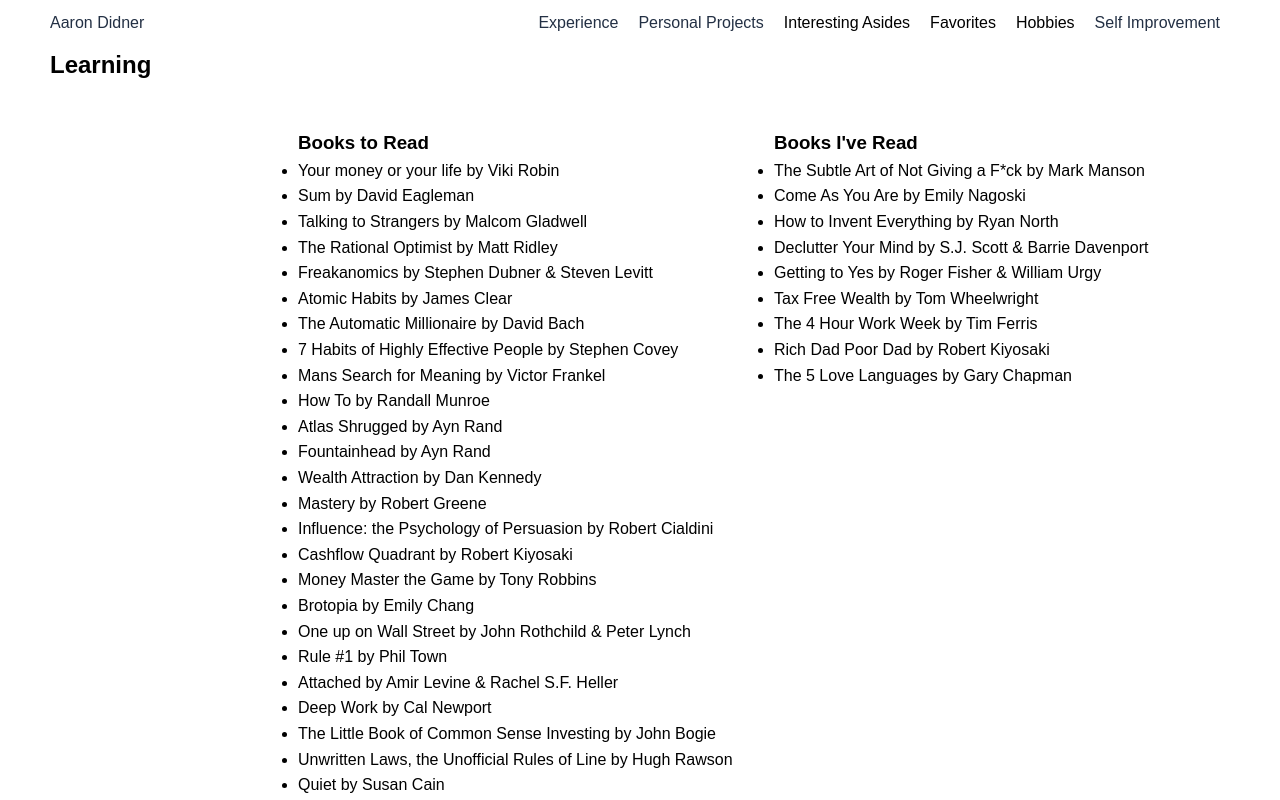
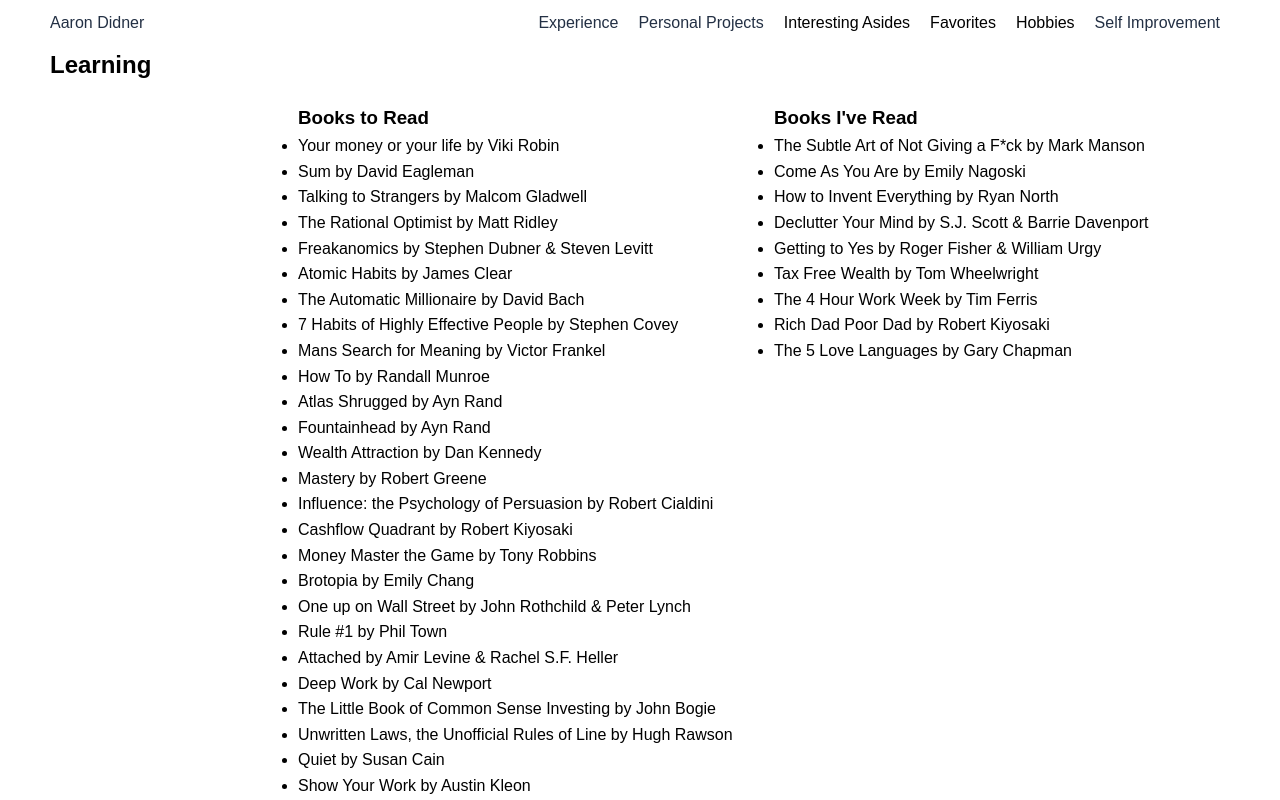
Before and after one commit to adidner/personal-site, a Next.js app: page /hobbies/reading in a window 1280 px wide. Built offline with nearby package versions, Linux system fonts and the light colour scheme.

Commit message:
hobbies-books css grid tweak

```diff
--- a/src/css.generated/hobbies.css
+++ b/src/css.generated/hobbies.css
@@ -3,8 +3,8 @@
   display: grid;
   -ms-grid-columns: 0.5fr 1fr 1fr;
       grid-template-columns: 0.5fr 1fr 1fr;
-  -ms-grid-rows: 0.1fr 1fr 0.1fr 1fr;
-      grid-template-rows: 0.1fr 1fr 0.1fr 1fr;
+  -ms-grid-rows: 0.07fr 1fr 0.07fr 1fr;
+      grid-template-rows: 0.07fr 1fr 0.07fr 1fr;
       grid-template-areas: "Learning . ."
  ". LearningToRead LearningRead"
  "Fiction . ."
--- a/src/pages/hobbies/hobbies.scss
+++ b/src/pages/hobbies/hobbies.scss
@@ -43,7 +43,7 @@
 .hobbies-books-grid-container {
     display: grid;
     grid-template-columns: 0.5fr 1fr 1fr;
-    grid-template-rows: 0.1fr 1fr 0.1fr 1fr;
+    grid-template-rows: 0.07fr 1fr 0.07fr 1fr;
     grid-template-areas:
     "Learning . ."
     ". LearningToRead LearningRead"
```
Also changed, not shown: 1 other file (tests, documents, lock files or other folders).
